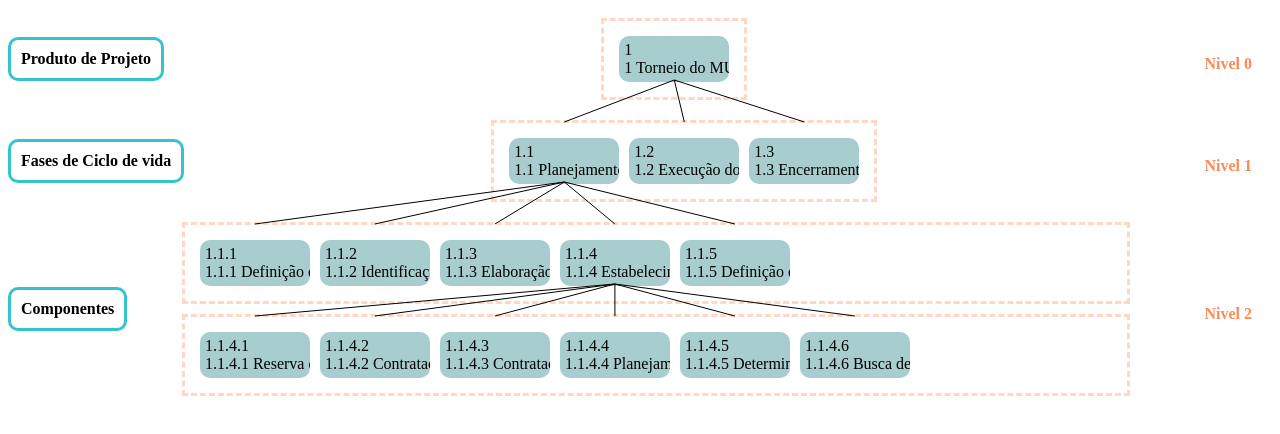
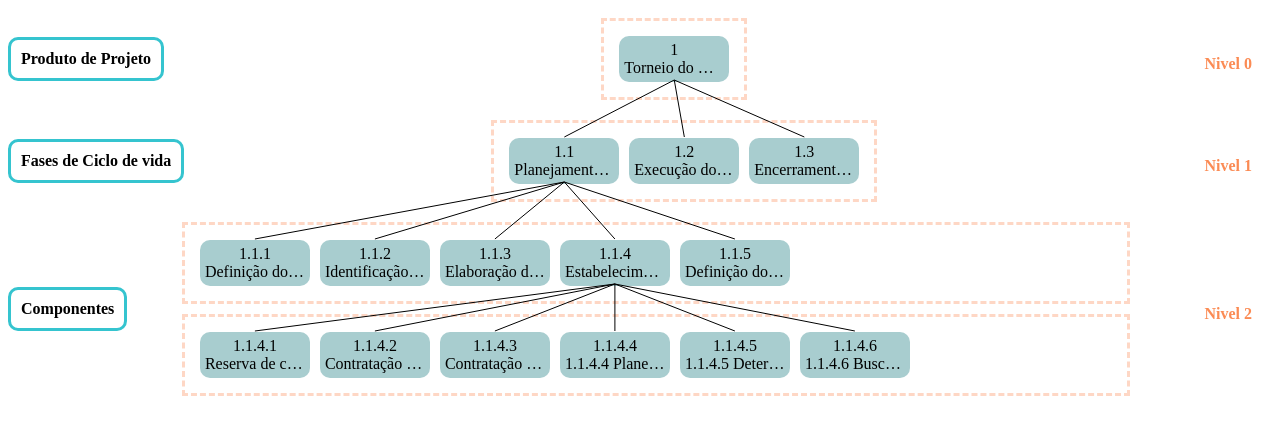
Before and after one commit to jvcss/wbs-graph, a website: page main_page.html in a window 1280 px wide. Drawn offline with Linux system fonts and the light colour scheme.

Commit message:
new base work

```diff
--- a/index.css
+++ b/index.css
@@ -34,6 +34,15 @@
 
 }
 
+.data-testid{
+    text-align: center;
+}
+
+.text{
+    overflow: hidden;
+    white-space: nowrap;
+    text-overflow: ellipsis;
+}
 .pill {
     background-color: #a8cdcf;
     padding: 5px;
@@ -53,6 +62,7 @@
     transition:  max-width 1s;*/
 
 }
+.text:hover,
 .pill:hover {
     max-width: 100%;
     width: auto;
--- a/main_page.html
+++ b/main_page.html
@@ -79,7 +79,7 @@
                                         {
                                             "pill": {
                                                 "data-testid": "1",
-                                                "text": "1 Torneio do MUSC"
+                                                "text": "Torneio do MUSC"
                                             }
                                         }
                                     ]
@@ -99,19 +99,19 @@
                                         {
                                             "pill": {
                                                 "data-testid": "1.1",
-                                                "text": "1.1 Planejamento e organização do torneio"
+                                                "text": "Planejamento e organização do torneio"
                                             }
                                         },
                                         {
                                             "pill": {
                                                 "data-testid": "1.2",
-                                                "text": "1.2 Execução do torneio"
+                                                "text": "Execução do torneio"
                                             }
                                         },
                                         {
                                             "pill": {
                                                 "data-testid": "1.3",
-                                                "text": "1.3 Encerramento e avaliação do torneio"
+                                                "text": "Encerramento e avaliação do torneio"
                                             }
                                         }
                                     ]
@@ -133,31 +133,31 @@
                                                 {
                                                     "pill": {
                                                         "data-testid": "1.1.1",
-                                                        "text": "1.1.1 Definição do escopo do torneio"
+                                                        "text": "Definição do escopo do torneio"
                                                     }
                                                 },
                                                 {
                                                     "pill": {
                                                         "data-testid": "1.1.2",
-                                                        "text": "1.1.2 Identificação dos recursos necessários"
+                                                        "text": "Identificação dos recursos necessários"
                                                     }
                                                 },
                                                 {
                                                     "pill": {
                                                         "data-testid": "1.1.3",
-                                                        "text": "1.1.3 Elaboração do cronograma do torneio"
+                                                        "text": "Elaboração do cronograma do torneio"
                                                     }
                                                 },
                                                 {
                                                     "pill": {
                                                         "data-testid": "1.1.4",
-                                                        "text": "1.1.4 Estabelecimento do orçamento do torneio"
+                                                        "text": "Estabelecimento do orçamento do torneio"
                                                     }
                                                 },
                                                 {
                                                     "pill": {
                                                         "data-testid": "1.1.5",
-                                                        "text": "1.1.5 Definição dos critérios de seleção dos times participantes"
+                                                        "text": "Definição dos critérios de seleção dos times participantes"
                                                     }
                                                 }
                                             ]
@@ -167,19 +167,19 @@
                                                 {
                                                     "pill": {
                                                         "data-testid": "1.1.4.1",
-                                                        "text": "1.1.4.1 Reserva de campos e instalações necessárias"
+                                                        "text": "Reserva de campos e instalações necessárias"
                                                     }
                                                 },
                                                 {
                                                     "pill": {
                                                         "data-testid": "1.1.4.2",
-                                                        "text": "1.1.4.2 Contratação de árbitros qualificados"
+                                                        "text": "Contratação de árbitros qualificados"
                                                     }
                                                 },
                                                 {
                                                     "pill": {
                                                         "data-testid": "1.1.4.3",
-                                                        "text": "1.1.4.3 Contratação do artista para criação do design exclusivo do torneio"
+                                                        "text": "Contratação do artista para criação do design exclusivo do torneio"
                                                     }
                                                 },
                                                 {
@@ -295,7 +295,7 @@
             line.setAttribute('x1', rect1.left + rect1.width / 2);
             line.setAttribute('y1', (rect1.top + rect1.height / 2) + 30);
             line.setAttribute('x2', rect2.left + rect2.width / 2);
-            line.setAttribute('y2', (rect2.top + rect2.height / 2) - 30);
+            line.setAttribute('y2', (rect2.top + rect2.height / 2) - 15);
             line.setAttribute('stroke', 'black');
             svg.appendChild(line);
 
```
